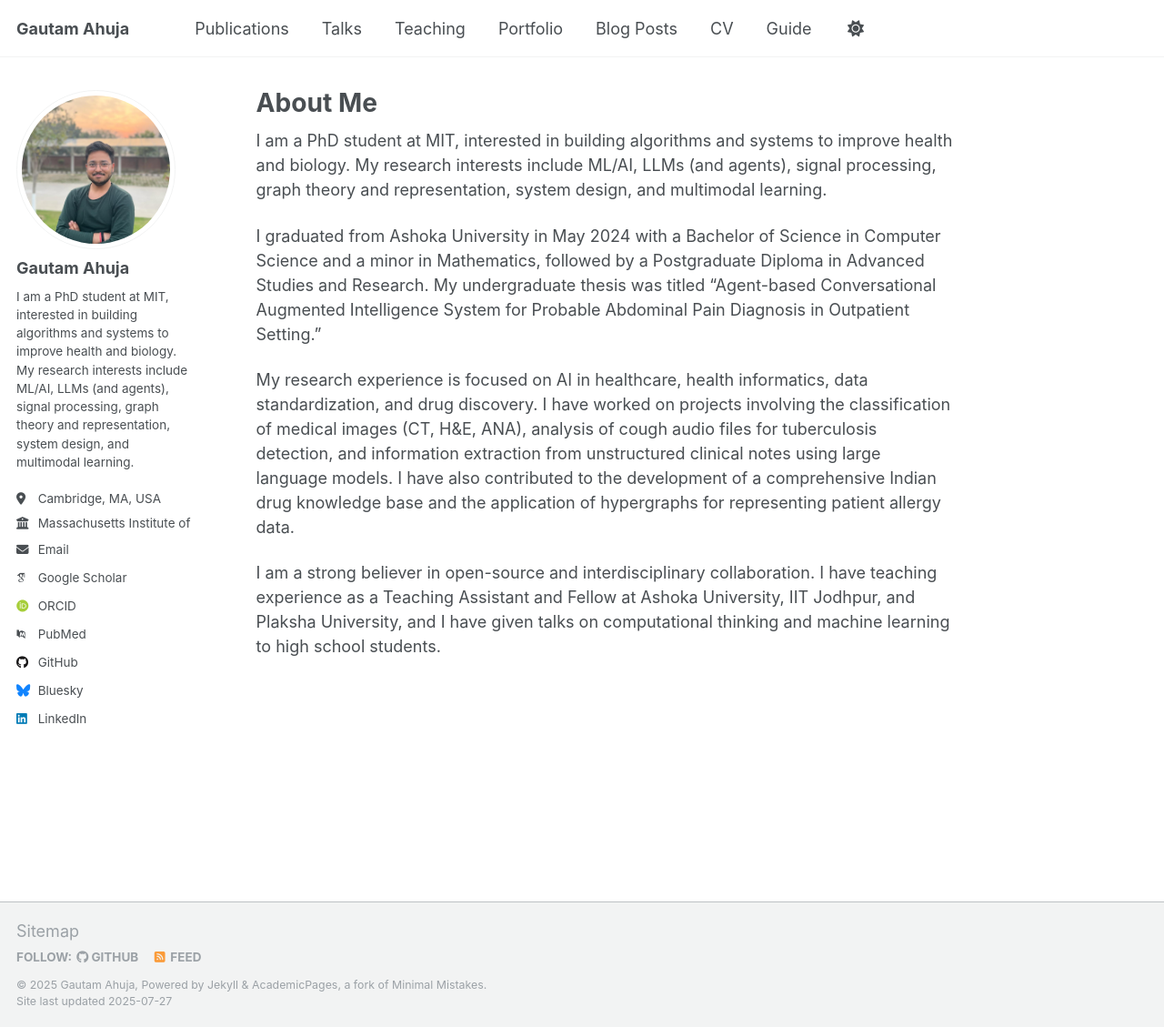
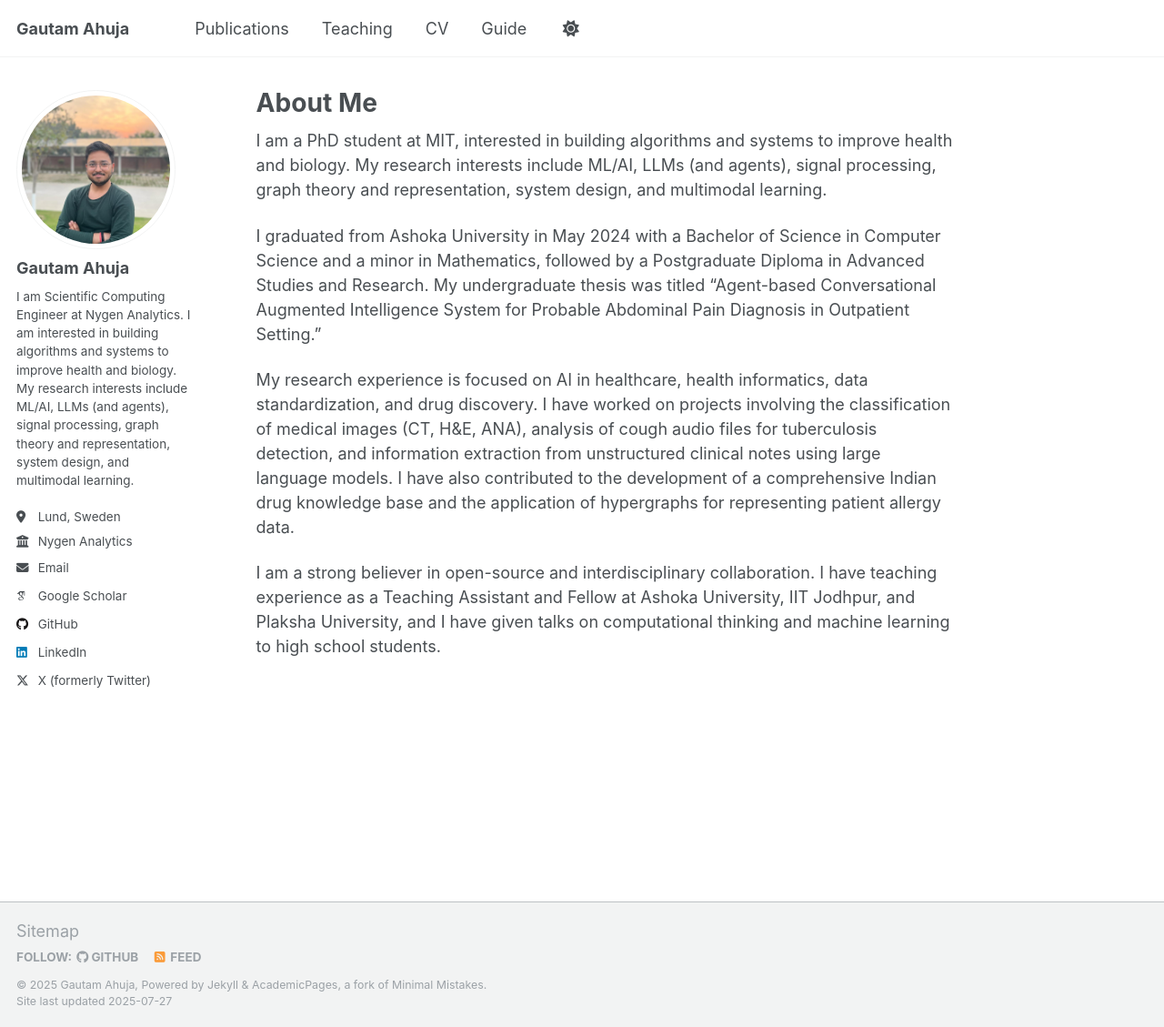
Before and after one commit to Gautam8387/gautam8387.github.io, a Jekyll site: the page built from _pages/about.md, in a window 1280 px wide and 1129 px high. Shown: the whole window at 91% size. Built offline with Jekyll 4.4.1, drawn with Linux system fonts in a browser that asks for light colours; some web fonts are replaced; a script that is not in the unit is left out.

Commit message:
nav update

```diff
--- a/_config.yml
+++ b/_config.yml
@@ -25,9 +25,9 @@ author:
   avatar           : "gautam.png"
   name             : "Gautam Ahuja"
   pronouns         : # example: "she/her"
-  bio              : "I am a PhD student at MIT, interested in building algorithms and systems to improve health and biology. My research interests include ML/AI, LLMs (and agents), signal processing, graph theory and representation, system design, and multimodal learning."
-  location         : "Cambridge, MA, USA"
-  employer         : "Massachusetts Institute of Technology"
+  bio              : "I am Scientific Computing Engineer at Nygen Analytics. I am interested in building algorithms and systems to improve health and biology. My research interests include ML/AI, LLMs (and agents), signal processing, graph theory and representation, system design, and multimodal learning."
+  location         : "Lund, Sweden"
+  employer         : "Nygen Analytics"
   uri              : # URL
   email            : "gautam.ahuja@ashoka.edu.in"
 
@@ -36,9 +36,9 @@ author:
   arxiv            : # URL - Update with the correct link to your profile
   googlescholar    : "https://scholar.google.com/citations?user=5dhulawAAAAJ&hl=en"
   impactstory      : # URL
-  orcid            : "http://orcid.org/yourorcidurl"
+  orcid            : # "http://orcid.org/yourorcidurl"
   semantic         : # URL
-  pubmed           : "https://www.ncbi.nlm.nih.gov/pubmed/?term=john+snow"
+  pubmed           : # "https://www.ncbi.nlm.nih.gov/pubmed/?term=john+snow"
   researchgate     : # URL
   scopus           : # URL
 
@@ -52,7 +52,7 @@ author:
 
   # Social media
   artstation       : # Username
-  bluesky          : "bsky.app" # Replace this with you Bluesky username
+  bluesky          : # Username
   facebook         : # Username
   flickr           : # Username
   foursquare       : # Username
@@ -69,7 +69,7 @@ author:
   steam            : # Username
   telegram         : # URL
   tumblr           : # Username
-  twitter          : # Username for X / Twitter
+  twitter          : "gautam8387"
   vine             : # Username
   weibo            : # Username
   wikipedia        : # Username
```
Also changed, not shown: _data/navigation.yml (+6 -6 lines), _pages/publications.html (+22 -2 lines), talkmap.py (added, +56 -0 lines), 2 other files.
